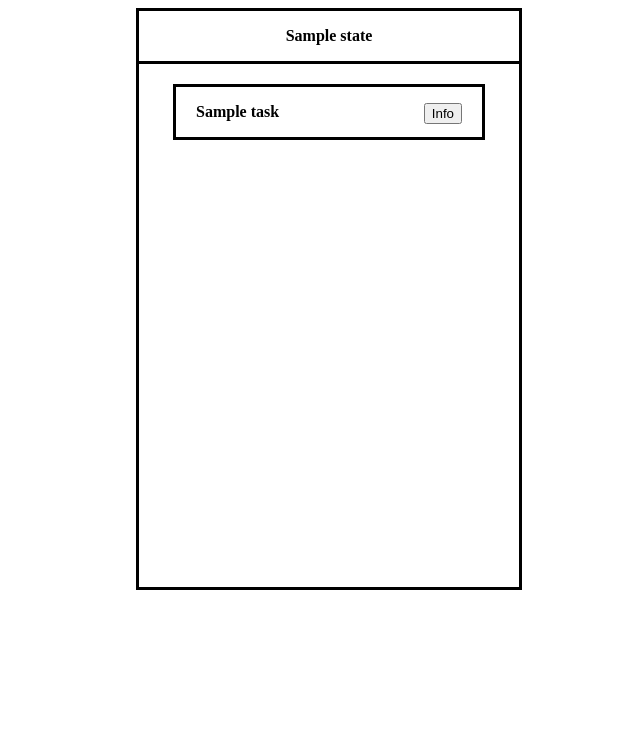
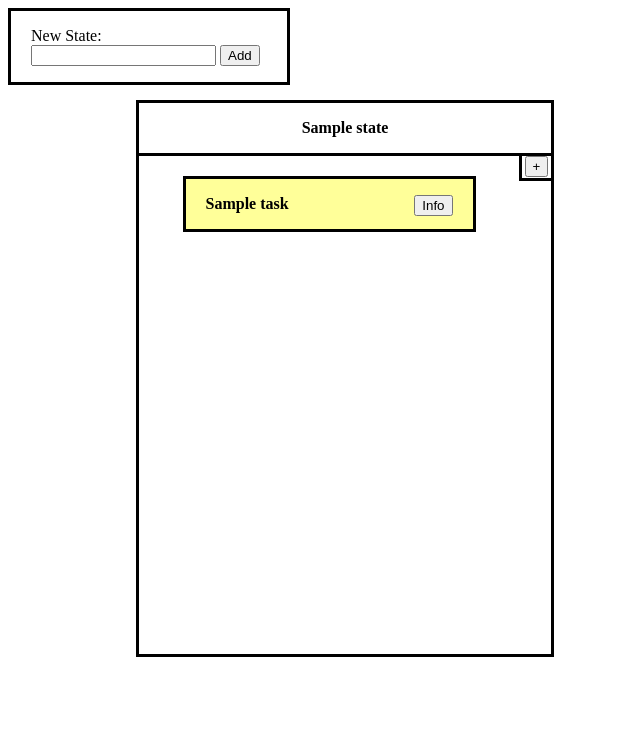
Before and after one commit to jordimd/kanbanThesis, a PHP site: page / in a window 1280 px wide. Shown: the top 739 px of the page, without its empty margins (0-640 px from the left). Run offline with PHP 8.4, Linux system fonts and the light colour scheme; tables that the repository leaves empty hold one stand-in row (values such as "Sample post"); lists and menus that the app fills with data are empty; some libraries are stand-ins or nearby versions.

Commit message:
Add Tasks/States

```diff
--- a/Code/www/board.php
+++ b/Code/www/board.php
@@ -19,8 +19,17 @@ function showInfo(id) {
 }
 function edit(id) {
 
-		document.getElementById('info'+id).style.display = "none";
-		document.getElementById('edit'+id).style.display = "block";
+	document.getElementById('info'+id).style.display = "none";
+	document.getElementById('edit'+id).style.display = "block";
+}
+
+function showNewTask(id){
+
+	if(document.getElementById('newTask'+id).style.display == "block")
+   		document.getElementById('newTask'+id).style.display = "none";
+	else
+		if(document.getElementById('newTask'+id).style.display = "none")
+			document.getElementById('newTask'+id).style.display = "block";
 }
 </script>
 
@@ -44,7 +53,7 @@ function edit(id) {
 
           <?php
 
-			$query = mysql_query("SELECT * FROM state ORDER BY idstate");
+			$query = mysql_query("SELECT * FROM state");
 
 			$columns=mysql_num_rows($query); //numero de columnas
 
@@ -62,7 +71,33 @@ function edit(id) {
                     <div id="line">
                     </div>
 
+                    <div id="addTask">
+                    	<button onClick="showNewTask(<?php echo $row['idstate']?>)">+</button>
+
+                    </div>
+
                 	<div id="lane" dropzone="move">
+
+
+                    <div id="newTask<?php echo $row['idstate']?>" class="taskInfo" style="	top:0px; border-top:solid;">
+
+                        <form name="formTask" method="post" action="editBoard.php">
+                        <input type="hidden" name="idstate" value="<?php echo $row['idstate']?>">
+                        <p>Name: <input type="text" name="name"></p>
+                        <p>Description: <input type="text" name="description"></p>
+                        <p>Priority:
+                        <select name="priority">
+                            <option value="1">1</option>
+                            <option value="2">2</option>
+                            <option value="3">3</option>
+                        </select></p>
+                        <p>Owner: <input type="text" name="owner"></p>
+                        <p>Start: <input type="date" name="start"></p>
+                        <p>End: <input type="date" name="end">
+                        <input type="submit" class="buttonInfo" value="Add" name="addTask"></p>
+                        </form>
+
+               	  </div>
 
                  		<?php
 
@@ -76,13 +111,25 @@ function edit(id) {
 
 								$row2 = mysql_fetch_array($query2);?>
 
-								<div id="task" draggable="true">
+								<div id="task" draggable="true" style="background-color:
+
+								<?php switch ($row2['priority']){
+									case 1: ?> #FFFF99 <?php break;
+									case 2: ?> #CCFF99 <?php break;
+									case 3: ?> #FF9999 <?php break;
+								} ?>">
 
 									<p><?php echo $row2['name']?>
                                 	<button class="buttonInfo" onclick="showInfo(<?php echo $row2['idtask']?>)">Info</button></p>
 
 								</div>
-                             <div id="info<?php echo $row2['idtask']?>" class="taskInfo">
+                             <div id="info<?php echo $row2['idtask']?>" class="taskInfo" style="background-color:
+
+								<?php switch ($row2['priority']){
+									case 1: ?> #FFFF99 <?php break;
+									case 2: ?> #CCFF99 <?php break;
+									case 3: ?> #FF9999 <?php break;
+								} ?>">
 
                                 <p>Description: <?php echo $row2['description']?></p>
                                 <p>Priority: <?php echo $row2['priority']?></p>
@@ -92,9 +139,15 @@ function edit(id) {
                                 <button class="buttonInfo" onClick="edit(<?php echo $row2['idtask']?>)">Edit</button></p>
 								</div>
 
-                             <div id="edit<?php echo $row2['idtask']?>" class="taskEdit">
+                             <div id="edit<?php echo $row2['idtask']?>" class="taskInfo" style="background-color:
 
-									<form name="formTask" method="post" action="editTask.php">
+								<?php switch ($row2['priority']){
+									case 1: ?> #FFFF99 <?php break;
+									case 2: ?> #CCFF99 <?php break;
+									case 3: ?> #FF9999 <?php break;
+								} ?>">
+
+									<form name="formTask" method="post" action="editBoard.php">
                                	<input type="hidden" name="idtask" value="<?php echo $row2['idtask']?>">
                                 <p>Name: <input type="text" name="name" value="<?php echo $row2['name']?>"></p>
                                 <p>Description: <input type="text" name="description" value="<?php echo $row2['description']?>"></p>
@@ -103,15 +156,13 @@ function edit(id) {
                                 		<option value="1"<?php if($row2['priority']==1){?>selected<?php }?>>1</option>
   										<option value="2"<?php if($row2['priority']==2){?>selected<?php }?>>2</option>
                                   	<option value="3"<?php if($row2['priority']==3){?>selected<?php }?>>3</option>
-                                </select>
+                                </select> </p>
                                 <p>Owner: <input type="text" name="owner" value="<?php echo $row2['owner']?>"></p>
                                 <p>Start: <input type="date" name="start" value="<?php echo $row2['start']?>"></p>
                                 <p>End: <input type="date" name="end" value="<?php echo $row2['end']?>"></p>
-                                <p><input type="submit" value="Delete" name="delete">
-                                <input type="submit" class="buttonInfo" value="Modify"></p>
+                                <p><input type="submit" value="Delete" name="deleteTask">
+                                <input type="submit" class="buttonInfo" value="Modify" name="updateTask"></p>
                                 </form>
-
-
 
 								</div>
 
--- a/Code/www/css/index.css
+++ b/Code/www/css/index.css
@@ -1,5 +1,12 @@
 body, head{
 	width:100%;
+
+}
+
+#addLane{
+	border:solid;
+	width:20%;
+	padding-left:20px;
 
 }
 
@@ -11,6 +18,7 @@ body, head{
 	margin:0 10%;
 	overflow-y: hidden;
 	white-space: nowrap;
+	top:100px;
 
 
 }
@@ -27,25 +35,35 @@ table.kanboard{
 	vertical-align:text-top;
 	border-right:solid;
 	padding:0;
-	padding-bottom:20px;
 }
 
 #laneName{
 	position:relative;
 }
 #line{
-	position:relative;
 	border-top:solid;
 }
 
+#addTask{
+	margin-top:-3px;
+	margin-right:-3px;
+	height:22px;
+	width:29px;
+	float:right;
+	border:solid;
+
+}
+
 #lane{
-	height:503px;
+	height:478px;
 	overflow:auto;
 	width:380px;
+	padding-bottom:20px;
+
 }
 #task{
 	height:50px;
-	width:70%;
+	width:65%;
 	margin-top:20px;
 	border:solid;
 	text-align:left;
--- a/Code/www/index.php
+++ b/Code/www/index.php
@@ -8,7 +8,13 @@
 
 <body>
 
+<div id=addLane>
+	<form action="editBoard.php" method="post" name="newLane">
+	<p>New State: <input type="text" name="name">
+    <input type="submit" value="Add" name="addLane"></p>
+    </form>
 
+</div>
 <div id="board">
 	<?php include('board.php'); ?>
 </div>
```
Also changed, not shown: other parts of Code/www/css/index.css (+5 -18 lines), Code/www/editBoard.php (renamed from Code/www/editTask.php, +10 -2 lines).
